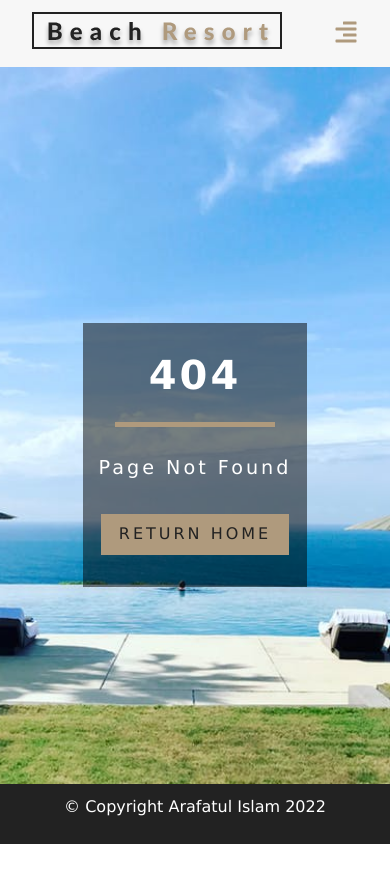
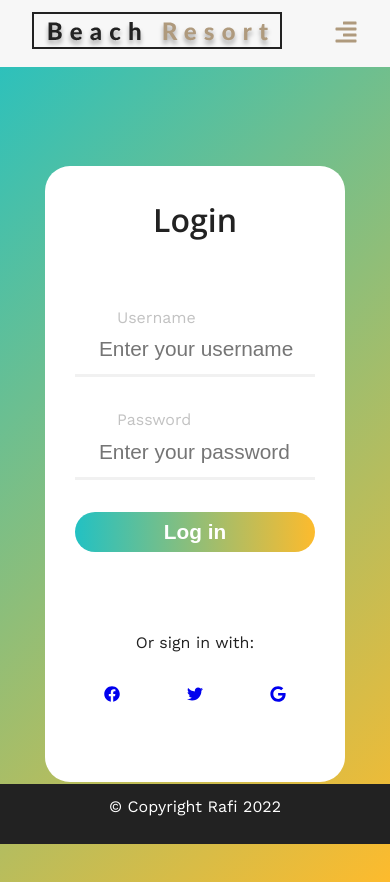
Before and after one commit to arafatul-islam/hotel-booking, a React (Create React App) app: page /login in a window 390 px wide. Before the commit this address had no page. Before the commit the page ends 844 px from the top, so only its background shows below. Built offline with nearby package versions, Linux system fonts and the light colour scheme.

Commit message:
responsive login form added

```diff
--- a/src/App.css
+++ b/src/App.css
@@ -134,7 +134,7 @@ h6 {
 }
 
 .show-nav {
-  height: 100px;
+  height: fit-content;
 }
 @media screen and (min-width: 768px) {
   .nav-btn {
--- a/src/App.js
+++ b/src/App.js
@@ -7,6 +7,7 @@ import { Navigate, Route, Routes } from 'react-router-dom'
 import Navbar from './Components/Navbar'
 import Footer from './Components/Footer'
 import Image360 from './Components/Image360'
+import Login from './Login/Login'
 
 function App() {
   return (
@@ -15,6 +16,7 @@ function App() {
       <Routes>
         <Route path='home' element={<Home />} />
         <Route path='/' element={<Home />} />
+        <Route path='login' element={<Login />} />
         <Route path='rooms' element={<Rooms />}>
           <Route path=':slug' element={<SingleRoom />}>
             <Route path=':img' element={<Image360 />}></Route>
--- a/src/Components/Footer.jsx
+++ b/src/Components/Footer.jsx
@@ -5,7 +5,7 @@ const Footer = () => {
   return (
     <div className='footer'>
       <div className='footer-center'>
-        <div className='footer-header'>© Copyright Arafatul Islam 2022</div>
+        <div className='footer-header'>© Copyright Rafi 2022</div>
       </div>
     </div>
   )
--- a/src/Components/Navbar.jsx
+++ b/src/Components/Navbar.jsx
@@ -27,6 +27,9 @@ const Navbar = () => {
           <li>
             <Link to='rooms'>Rooms</Link>
           </li>
+          <li>
+            <Link to='login'>Login</Link>
+          </li>
         </ul>
       </div>
     </nav>
--- /dev/null
+++ b/src/Login/Login.css
@@ -0,0 +1,135 @@
+@import url('https://fonts.googleapis.com/css?family=Open+Sans:600|Work+Sans:400,500,600,700&display=swap');
+
+body {
+  background: rgb(34, 193, 195);
+  background: linear-gradient(
+    135deg,
+    rgba(34, 193, 195, 1) 0%,
+    rgba(253, 187, 45, 1) 100%
+  );
+  font-family: 'work sans';
+}
+
+html {
+  font-size: 100%;
+}
+
+#loginform {
+  max-width: 500px;
+  min-width: 300px;
+  max-height: 700px;
+  width: 30%;
+  height: 60%;
+  margin: 100px auto;
+  background-color: #ffffff;
+  border-radius: 25px;
+}
+
+#headerTitle {
+  text-align: center;
+  font-family: 'open sans', sans-serif;
+  padding: 2rem 0;
+  margin: 0;
+  font-size: 2rem;
+}
+
+.row {
+  display: flex;
+  flex-direction: column;
+  align-items: center;
+  padding-top: 2rem;
+  max-width: 100%;
+}
+
+.row input {
+  width: 80%;
+  box-sizing: border-box;
+  border: none;
+  font-size: 1.3rem;
+  padding-left: 1.5rem;
+  padding-bottom: 1rem;
+  box-shadow: inset 0px -3px 0px 0px rgba(187, 187, 187, 0.2);
+  transition: box-shadow 0.2s ease-in;
+}
+
+.row input:focus {
+  box-shadow: inset 0px -3px 0px 0px rgba(34, 193, 195, 0.7);
+  outline: none;
+}
+
+.row input::-webkit-input-placeholder {
+  opacity: 1;
+  transition: opacity 0.25s ease-out;
+}
+
+.row input:hover::-webkit-input-placeholder,
+.row input:focus::-webkit-input-placeholder {
+  opacity: 0;
+}
+
+.row label {
+  align-self: start;
+  padding-left: 4.5rem;
+  padding-bottom: 0.5rem;
+  color: rgba(187, 187, 187, 0.9);
+}
+
+.row button {
+  border-radius: 25px;
+  width: 80%;
+  height: 40px;
+  font-size: 1.3rem;
+  color: white;
+  font-weight: 700;
+  background: rgb(34, 193, 195);
+  background: linear-gradient(
+    90deg,
+    rgba(34, 193, 195, 1) 0%,
+    rgba(253, 187, 45, 1) 100%
+  );
+  border: 0px;
+  cursor: pointer;
+  transition: opacity 0.25s ease-out;
+}
+
+.row button:hover {
+  opacity: 0.8;
+}
+
+#button {
+  padding-bottom: 1.5rem;
+}
+
+#facebookIcon {
+  background-repeat: no-repeat;
+  width: 4rem;
+  height: 4rem;
+}
+
+#twitterIcon {
+  background-repeat: no-repeat;
+  width: 4rem;
+  height: 4rem;
+}
+
+#googleIcon {
+  background-repeat: no-repeat;
+  width: 4rem;
+  height: 4rem;
+}
+
+#iconGroup {
+  display: flex;
+  justify-content: center;
+  padding: 2rem 0;
+}
+
+#iconGroup a {
+  margin: 0 0.6rem;
+}
+
+#alternativeLogin {
+  text-align: center;
+  padding-top: 2rem;
+  margin-top: 1.5rem;
+}
--- /dev/null
+++ b/src/Login/Login.jsx
@@ -0,0 +1,76 @@
+import React from 'react'
+import { FaFacebook, FaFontAwesome, FaGoogle, FaTwitter } from 'react-icons/fa'
+import './Login.css'
+
+const Login = () => {
+  const FormHeader = (props) => <h2 id='headerTitle'>{props.title}</h2>
+
+  const Form = (props) => (
+    <div>
+      <FormInput
+        description='Username'
+        placeholder='Enter your username'
+        type='text'
+      />
+      <FormInput
+        description='Password'
+        placeholder='Enter your password'
+        type='password'
+      />
+      <FormButton title='Log in' />
+    </div>
+  )
+
+  const FormButton = (props) => (
+    <div id='button' class='row'>
+      <button>{props.title}</button>
+    </div>
+  )
+
+  const FormInput = (props) => (
+    <div class='row'>
+      <label>{props.description}</label>
+      <input type={props.type} placeholder={props.placeholder} />
+    </div>
+  )
+
+  const OtherMethods = (props) => (
+    <div id='alternativeLogin'>
+      <label>Or sign in with:</label>
+      <div id='iconGroup'>
+        <Facebook />
+        <Twitter />
+        <Google />
+      </div>
+    </div>
+  )
+
+  const Facebook = (props) => (
+    <a href='#' id='facebookIcon'>
+      <FaFacebook />
+    </a>
+  )
+
+  const Twitter = (props) => (
+    <a href='#' id='twitterIcon'>
+      <FaTwitter />
+    </a>
+  )
+
+  const Google = (props) => (
+    <a href='#' id='googleIcon'>
+      <FaGoogle />
+    </a>
+  )
+
+  return (
+    <div id='loginform'>
+      <FormHeader title='Login' />
+      <Form />
+
+      <OtherMethods />
+    </div>
+  )
+}
+
+export default Login
```
